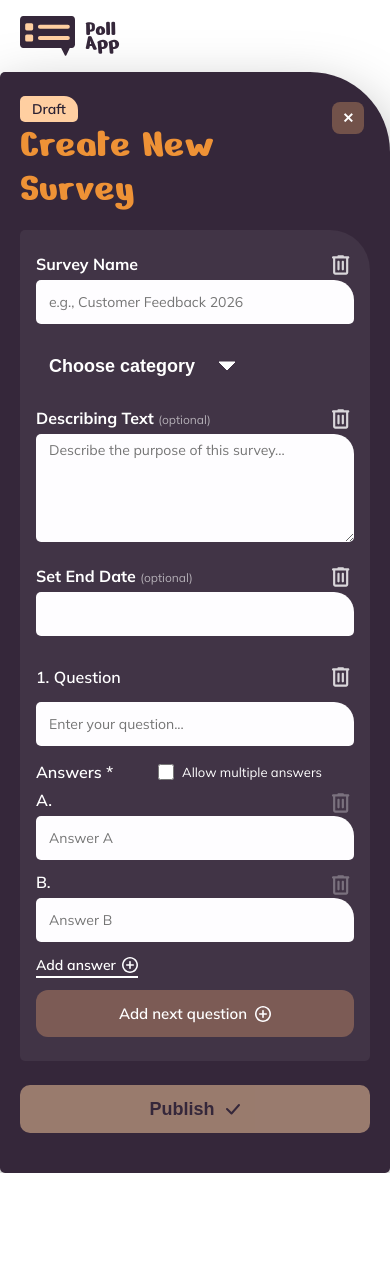
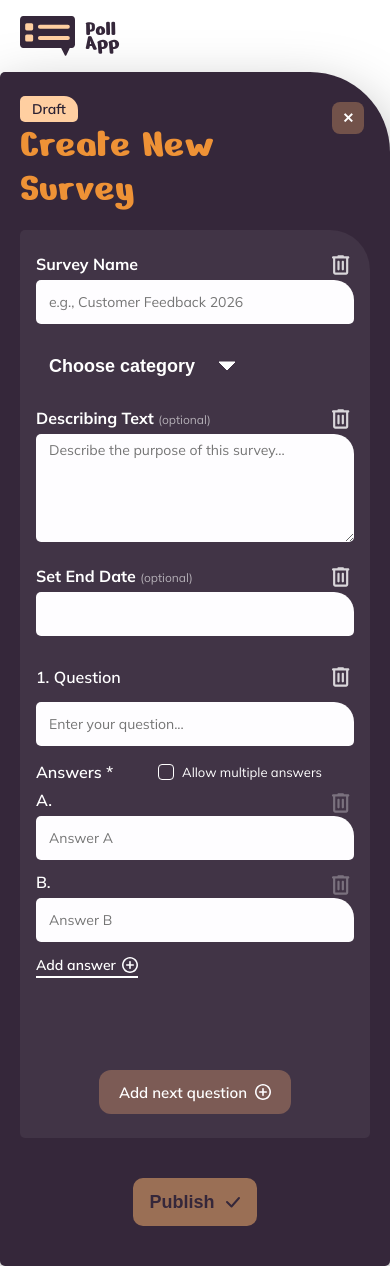
Before and after one commit to OguzHanYav/PollApp, an Angular app: page /create in a window 390 px wide. Before the commit the page ends 1173 px from the top, so only its background shows below. Built offline with nearby package versions, Linux system fonts and the light colour scheme; a web font is replaced by a local one.

Commit message:
Create new survey finish

```diff
--- a/src/app/features/poll-create/poll-create.component.scss
+++ b/src/app/features/poll-create/poll-create.component.scss
@@ -878,6 +878,36 @@ textarea {
     max-width: calc(100% - 32px);
   }
 
+  // Checkbox "Allow multiple answers": nur Rahmen, innen transparent
+  .form-group.checkbox input[type='checkbox'] {
+    appearance: none;
+    -webkit-appearance: none;
+    width: 16px;
+    height: 16px;
+    margin: 0;
+    border: 1.5px solid #fff;
+    border-radius: 4px;
+    background: transparent;
+    cursor: pointer;
+    position: relative;
+
+    &:checked {
+      border-color: $accent-orange;
+
+      &::after {
+        content: '';
+        position: absolute;
+        left: 4px;
+        top: 1px;
+        width: 4px;
+        height: 8px;
+        border: solid $accent-orange;
+        border-width: 0 2px 2px 0;
+        transform: rotate(45deg);
+      }
+    }
+  }
+
   // Answer Row: Buchstabe oben links, Mülltonne oben rechts, Input darunter
   .answer-row {
     position: relative;
@@ -917,20 +947,29 @@ textarea {
     font-size: 14px;
   }
 
-  .btn-add-question {
-    width: 100%;
+  // "Add next question": Hug-Breite statt volle Breite, zentriert
+  .grid-addq {
+    display: flex;
     justify-content: center;
-    padding: 14px 20px;
+    margin-top: 88px;
   }
 
+  .btn-add-question {
+    width: auto;
+    justify-content: center;
+  }
+
+  // "Publish": Hug-Breite statt volle Breite, zentriert, orange
   .btn-publish {
-    width: 100%;
+    width: auto;
     height: 48px;
-    margin: 20px 0 0 0;
+    margin: 20px auto 0 auto;
     display: flex;
     align-items: center;
     justify-content: center;
     gap: 10px;
+    background: $accent-orange;
+    color: $bg-dark;
 
     &__icon {
       display: inline-block;
@@ -987,18 +1026,18 @@ textarea {
   }
 
   .btn-add-question {
-    width: 100%;
+    width: auto;
     justify-content: center;
     min-height: 44px;
   }
 
   .btn-publish {
-    width: 100%;
+    width: auto;
     display: flex;
     align-items: center;
     justify-content: center;
     min-height: 48px;
-    margin-top: 24px;
+    margin-top: 40px;
   }
 
   .publish-toast {
```
